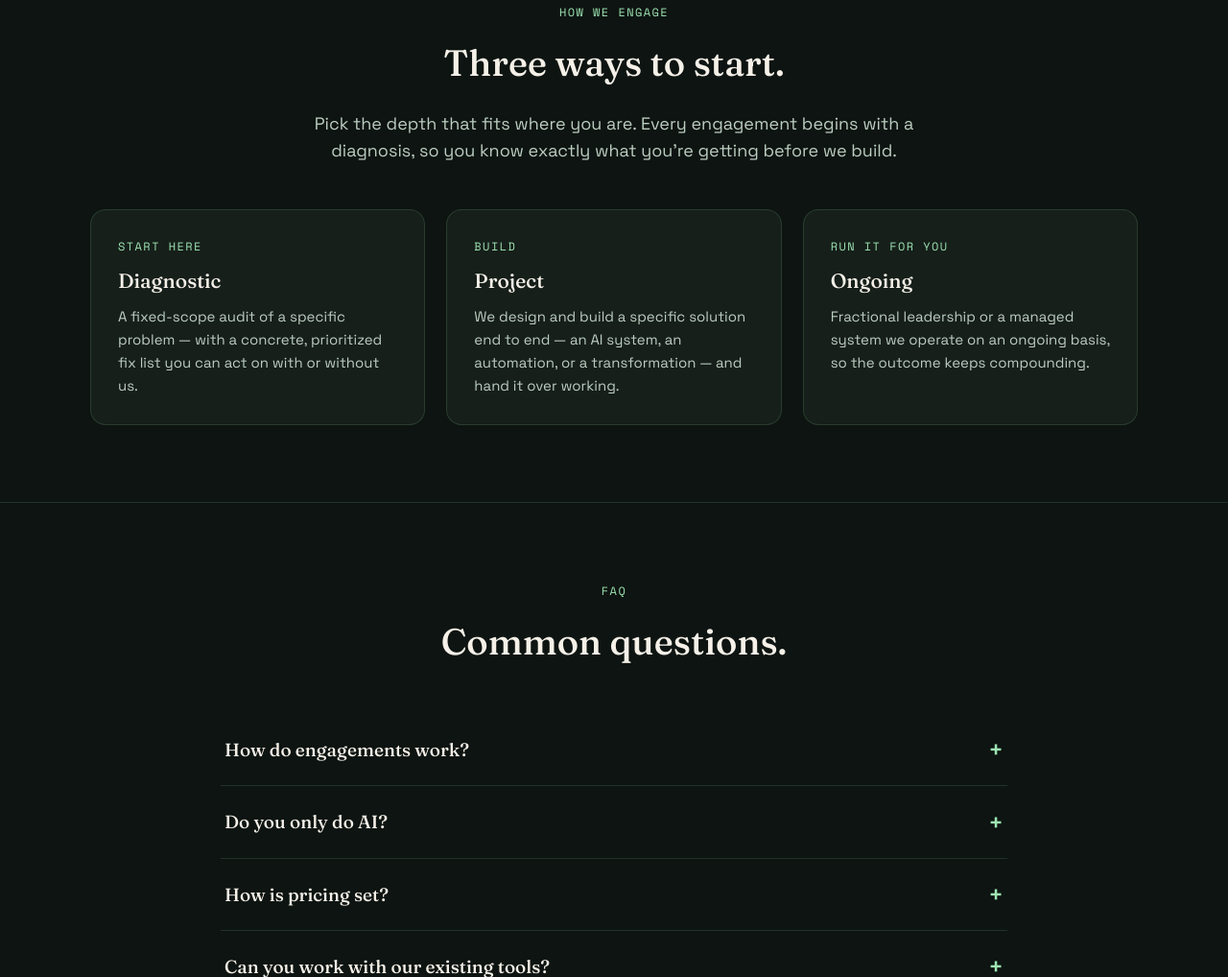
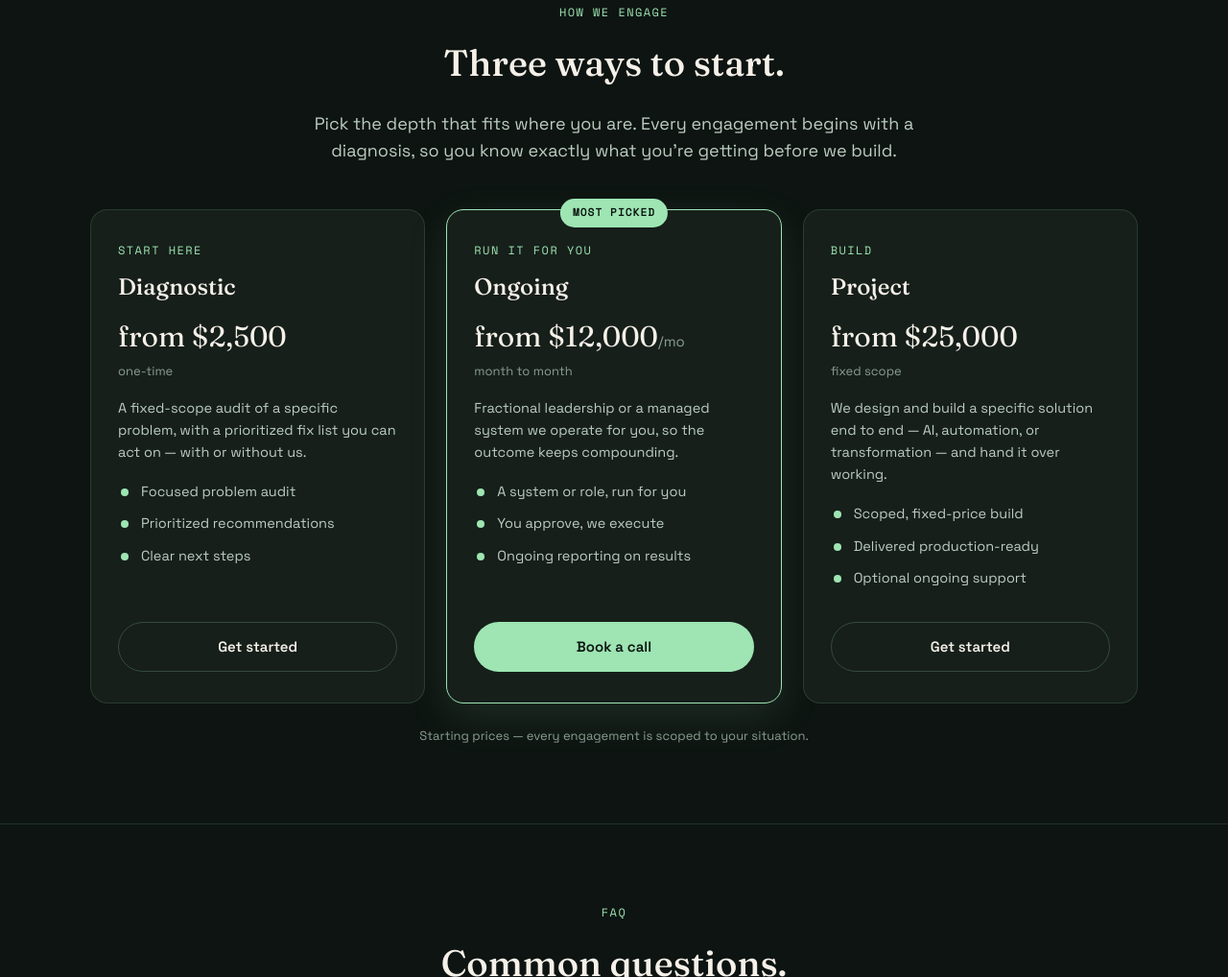
Before and after one commit to dioufism/chimir-site, a plain HTML site: page services.html in a window 1280 px wide. Shown: the part 3472-4490 px from the top of the page at 96% size. Drawn offline with nearby package versions, Linux system fonts and the light colour scheme.

Commit message:
Add pricing-tier columns with Most picked badge to services
Co-Authored-By: Claude Opus 4.8 <noreply@anthropic.com>

```diff
--- a/services.html
+++ b/services.html
@@ -106,6 +106,22 @@
   .faq summary:after{content:"+";color:var(--mint);font-size:26px;line-height:1;font-family:var(--sans);transition:transform .2s}
   .faq details[open] summary:after{transform:rotate(45deg)}
   .faq details p{margin:0 4px 22px;color:var(--muted-2);font-size:16px;max-width:72ch}
+
+  .tiers{display:grid;grid-template-columns:repeat(3,1fr);gap:22px;margin-top:46px;align-items:stretch}
+  @media(max-width:820px){.tiers{grid-template-columns:1fr;max-width:440px;margin-left:auto;margin-right:auto}}
+  .tier{position:relative;background:var(--panel);border:1px solid var(--line);border-radius:18px;padding:32px 28px;display:flex;flex-direction:column}
+  .tier.featured{border:1.5px solid var(--mint);box-shadow:0 14px 44px rgba(158,229,179,.12)}
+  .tier .badge{position:absolute;top:-12px;left:50%;transform:translateX(-50%);background:var(--mint);color:#0b1310;font-family:var(--mono);text-transform:uppercase;letter-spacing:.1em;font-size:11px;font-weight:700;padding:6px 13px;border-radius:999px}
+  .tier .tt{font-family:var(--mono);color:var(--mint);text-transform:uppercase;letter-spacing:.12em;font-size:12px;margin-bottom:10px}
+  .tier h3{font-family:var(--serif);font-weight:500;font-size:24px;color:var(--cream);margin:0 0 8px}
+  .tier .price{font-family:var(--serif);font-size:30px;color:var(--cream);margin:0}
+  .tier .price span{font-size:15px;color:var(--muted);font-family:var(--sans)}
+  .tier .sub{color:var(--muted);font-size:13px;margin:2px 0 16px}
+  .tier .desc{color:var(--muted-2);font-size:14.5px;margin:0 0 18px}
+  .tier ul{list-style:none;padding:0;margin:0 0 24px}
+  .tier li{position:relative;padding-left:24px;color:var(--muted-2);font-size:14.5px;margin-bottom:10px}
+  .tier li:before{content:"";position:absolute;left:3px;top:8px;width:8px;height:8px;border-radius:50%;background:var(--mint)}
+  .tier .btn{margin-top:auto;width:100%;justify-content:center}
 
   .cta{position:relative;overflow:hidden;background:linear-gradient(140deg,var(--deep),#0f1a14);
     border:1px solid var(--line-2);border-radius:26px;padding:64px 32px;text-align:center;margin:24px 0 8px}
@@ -252,11 +268,49 @@
       <h2 class="h2 reveal">Three ways to start.</h2>
       <p class="lead reveal">Pick the depth that fits where you are. Every engagement begins with a diagnosis, so you know exactly what you're getting before we build.</p>
     </div>
-    <div class="eng3">
-      <div class="ecard reveal"><div class="t mono">Start here</div><h3>Diagnostic</h3><p>A fixed-scope audit of a specific problem — with a concrete, prioritized fix list you can act on with or without us.</p></div>
-      <div class="ecard reveal"><div class="t mono">Build</div><h3>Project</h3><p>We design and build a specific solution end to end — an AI system, an automation, or a transformation — and hand it over working.</p></div>
-      <div class="ecard reveal"><div class="t mono">Run it for you</div><h3>Ongoing</h3><p>Fractional leadership or a managed system we operate on an ongoing basis, so the outcome keeps compounding.</p></div>
+    <div class="tiers">
+      <div class="tier reveal">
+        <div class="tt">Start here</div>
+        <h3>Diagnostic</h3>
+        <div class="price">from $2,500</div>
+        <div class="sub">one-time</div>
+        <p class="desc">A fixed-scope audit of a specific problem, with a prioritized fix list you can act on — with or without us.</p>
+        <ul>
+          <li>Focused problem audit</li>
+          <li>Prioritized recommendations</li>
+          <li>Clear next steps</li>
+        </ul>
+        <a class="btn btn-ghost" href="contact.html">Get started</a>
+      </div>
+      <div class="tier featured reveal">
+        <div class="badge">Most picked</div>
+        <div class="tt">Run it for you</div>
+        <h3>Ongoing</h3>
+        <div class="price">from $12,000<span>/mo</span></div>
+        <div class="sub">month to month</div>
+        <p class="desc">Fractional leadership or a managed system we operate for you, so the outcome keeps compounding.</p>
+        <ul>
+          <li>A system or role, run for you</li>
+          <li>You approve, we execute</li>
+          <li>Ongoing reporting on results</li>
+        </ul>
+        <a class="btn btn-primary" href="contact.html">Book a call</a>
+      </div>
+      <div class="tier reveal">
+        <div class="tt">Build</div>
+        <h3>Project</h3>
+        <div class="price">from $25,000</div>
+        <div class="sub">fixed scope</div>
+        <p class="desc">We design and build a specific solution end to end — AI, automation, or transformation — and hand it over working.</p>
+        <ul>
+          <li>Scoped, fixed-price build</li>
+          <li>Delivered production-ready</li>
+          <li>Optional ongoing support</li>
+        </ul>
+        <a class="btn btn-ghost" href="contact.html">Get started</a>
+      </div>
     </div>
+    <p class="center" style="color:var(--muted);font-size:13px;margin-top:24px">Starting prices — every engagement is scoped to your situation.</p>
   </div>
 </section>
 
```
